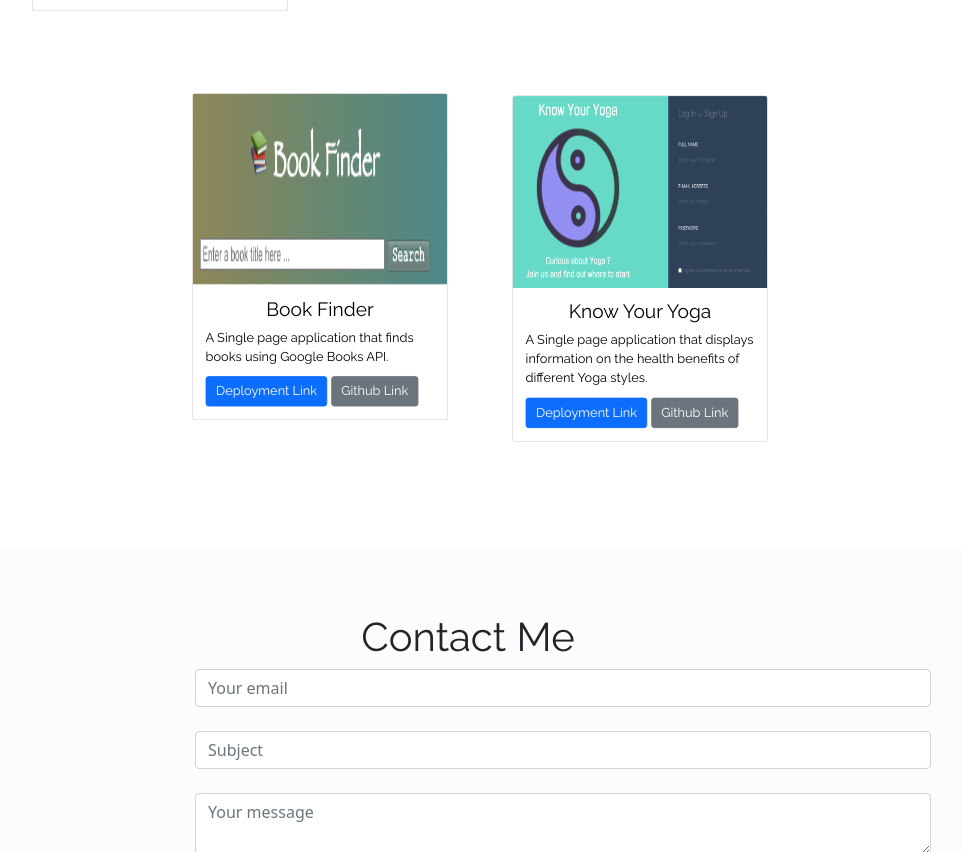
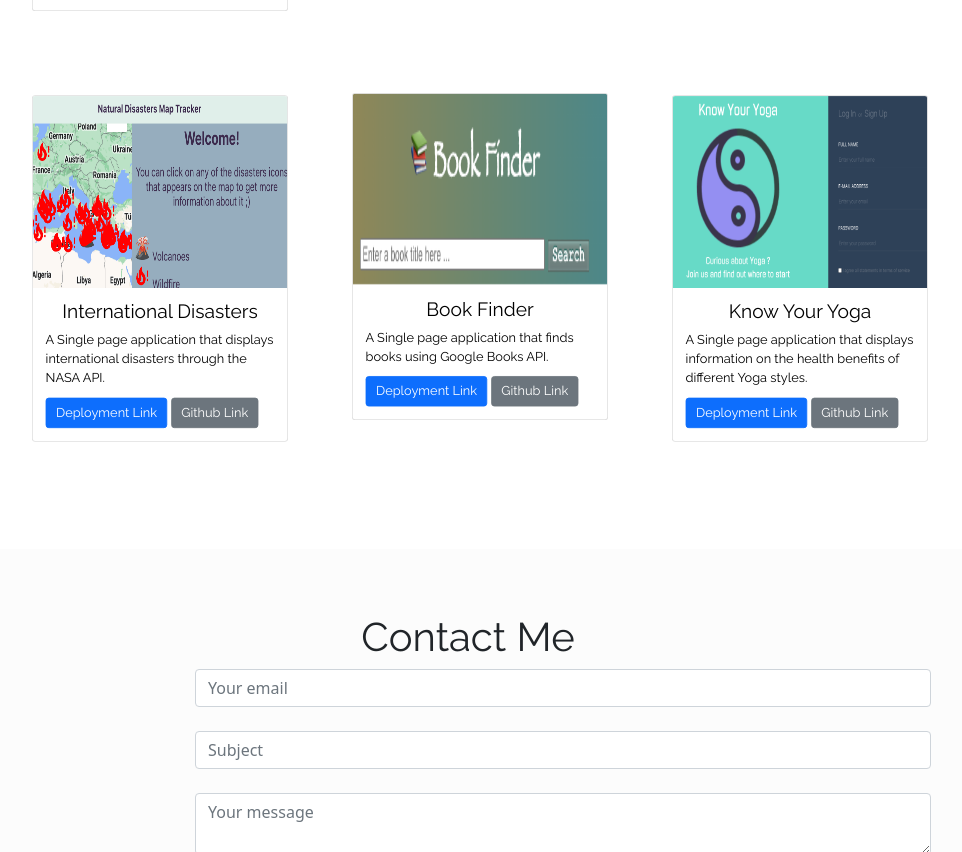
Before and after one commit to LloydC/LloydC.github.io, a plain HTML site: page index.html in a window 1280 px wide. Shown: the part 2355-3207 px from the top of the page, without its empty margins (172-1134 px from the left). Drawn offline with nearby package versions, Linux system fonts and the light colour scheme; no server answers.

Commit message:
💬Add new project card

```diff
--- a/index.html
+++ b/index.html
@@ -180,6 +180,21 @@
         </div>
 
         <div class="row justify-content-center">
+
+          <div class="col-lg-3 col-md-3 col-sm-3">
+            <a class="project-card" href="https://international-disasters.netlify.app/" target="_new">
+              <div class="card" style="width: 20rem; margin: 0 auto;">
+                <img src="images/projects-images/International-Disasters.png" class="card-img-top" alt="book_finder_image">
+                <div class="card-body">
+                  <h4 class="card-title text-center">International Disasters</h4>
+                  <p class="card-text project-summary">A Single page application that displays international disasters through the NASA API.</p>
+                  <a href="https://international-disasters.netlify.app/" class="btn btn-primary" target="_new">Deployment Link</a>
+                  <a href="https://github.com/LloydC/natural-disasters-tracker" class="btn btn-secondary" target="_new">Github Link</a>
+                </div>
+              </div>
+            </a>
+          </div>
+
           <div class="col-lg-3 col-md-3 col-sm-3">
             <a class="project-card" href="https://kingcode-bookfinder.netlify.app/" target="_new">
               <div class="card" style="width: 20rem; margin: 0 auto;">
```
Also changed, not shown: images/projects-images/International-Disasters.png (added).
